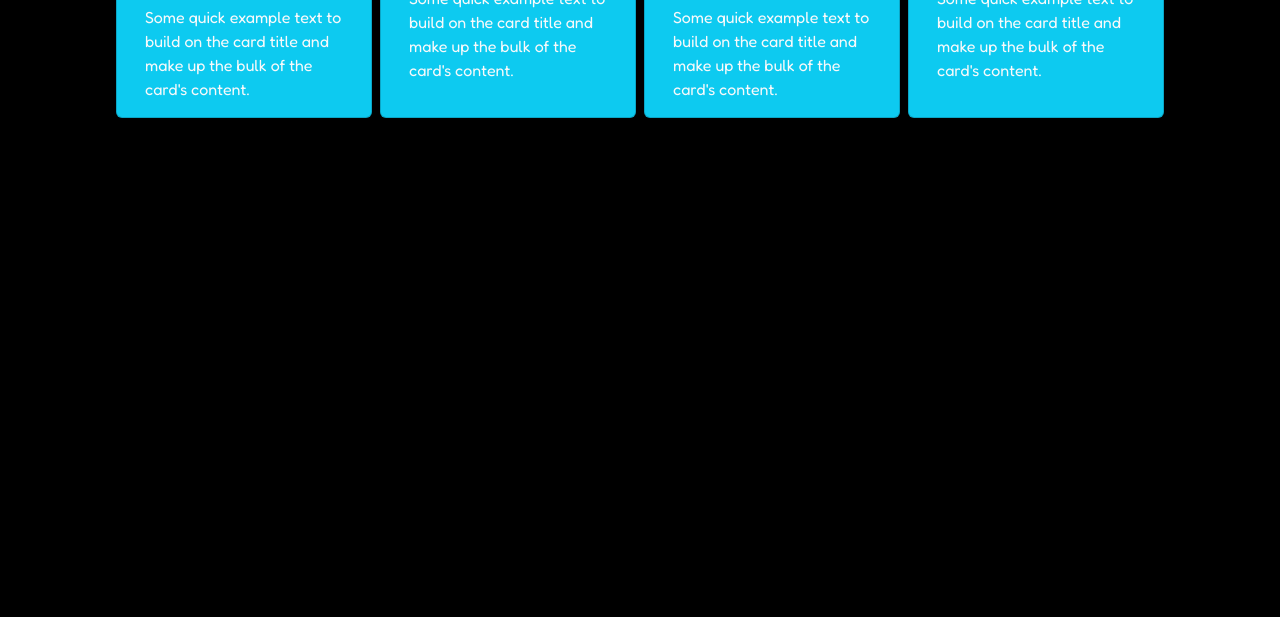
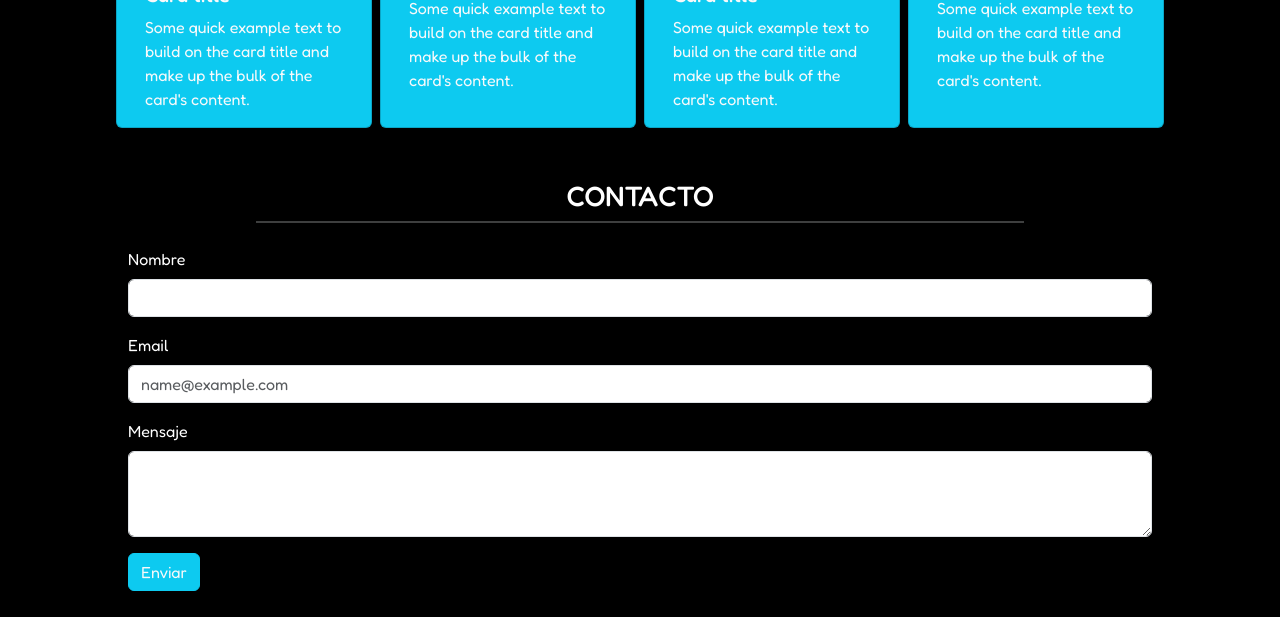
Before and after one commit to Francisca2805S/Viajes-Chile-, a plain HTML site: page index.html in a window 1280 px wide. Shown: the part 1812-2429 px from the top of the page. Before the commit the page ends 1956 px from the top, so only its background shows below. Drawn offline with nearby package versions, Linux system fonts and the light colour scheme.

Commit message:
se trabajo en el formulario y se agregaron cambios al style

```diff
--- a/assets/css/style.css
+++ b/assets/css/style.css
@@ -14,3 +14,16 @@ body {
     color: #ffffff;
     padding: 2% 10%;
 }
+
+.icons-quienessomos {
+    font-size: 200%;
+}
+
+#contacto {
+    color: #ffffff;
+    padding: 2% 10%;
+}
+
+#icons-footer {
+    font-size: 200%;
+}
--- a/index.html
+++ b/index.html
@@ -164,6 +164,27 @@
       </div>
     </div>
   </section>
+  <!--SECTION CONTACTO-->
+  <section id="contacto">
+    <h3 class="text-center">CONTACTO</h3>
+    <hr class="border border-light border-1 my-2 w-75 mx-auto mb-4">
+    <div class="mb-3">
+      <label for="exampleFormControlInput1" class="form-label">Nombre</label>
+      <input type="name" class="form-control" id="exampleFormControlInput1" placeholder="">
+    </div>
+    <div class="mb-3">
+      <label for="exampleFormControlInput1" class="form-label">Email</label>
+      <input type="email" class="form-control" id="exampleFormControlInput1" placeholder="name@example.com">
+    </div>
+    <div class="mb-3">
+      <label for="exampleFormControlTextarea1" class="form-label">Mensaje</label>
+      <textarea class="form-control" id="exampleFormControlTextarea1" rows="3"></textarea>
+    </div>
+    <div>
+      <button type="button" class="text-light btn btn-info">Enviar</button>
+    </div>
+  </section>
+
 
   <script src="https://cdn.jsdelivr.net/npm/@popperjs/core@2.11.8/dist/umd/popper.min.js"
     integrity="sha384-I7E8VVD/ismYTF4hNIPjVp/Zjvgyol6VFvRkX/vR+Vc4jQkC+hVqc2pM8ODewa9r"
```
